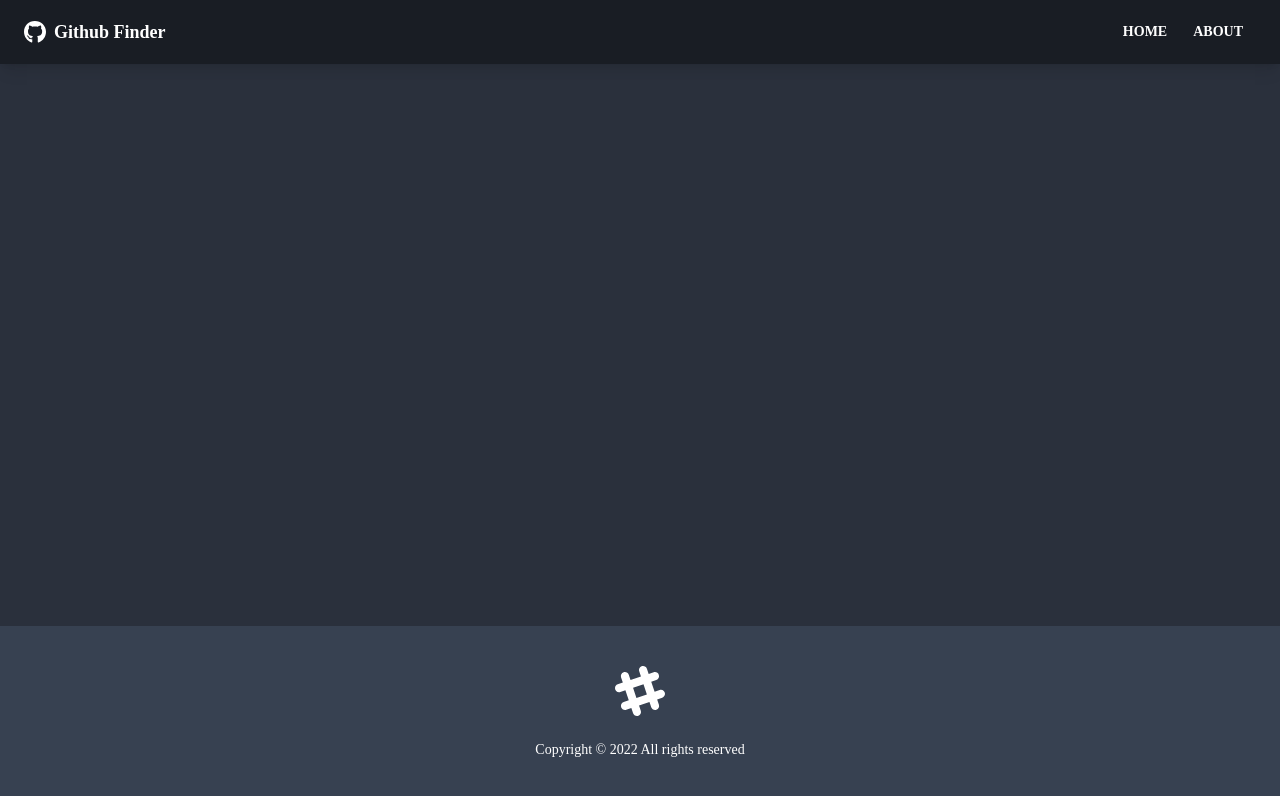
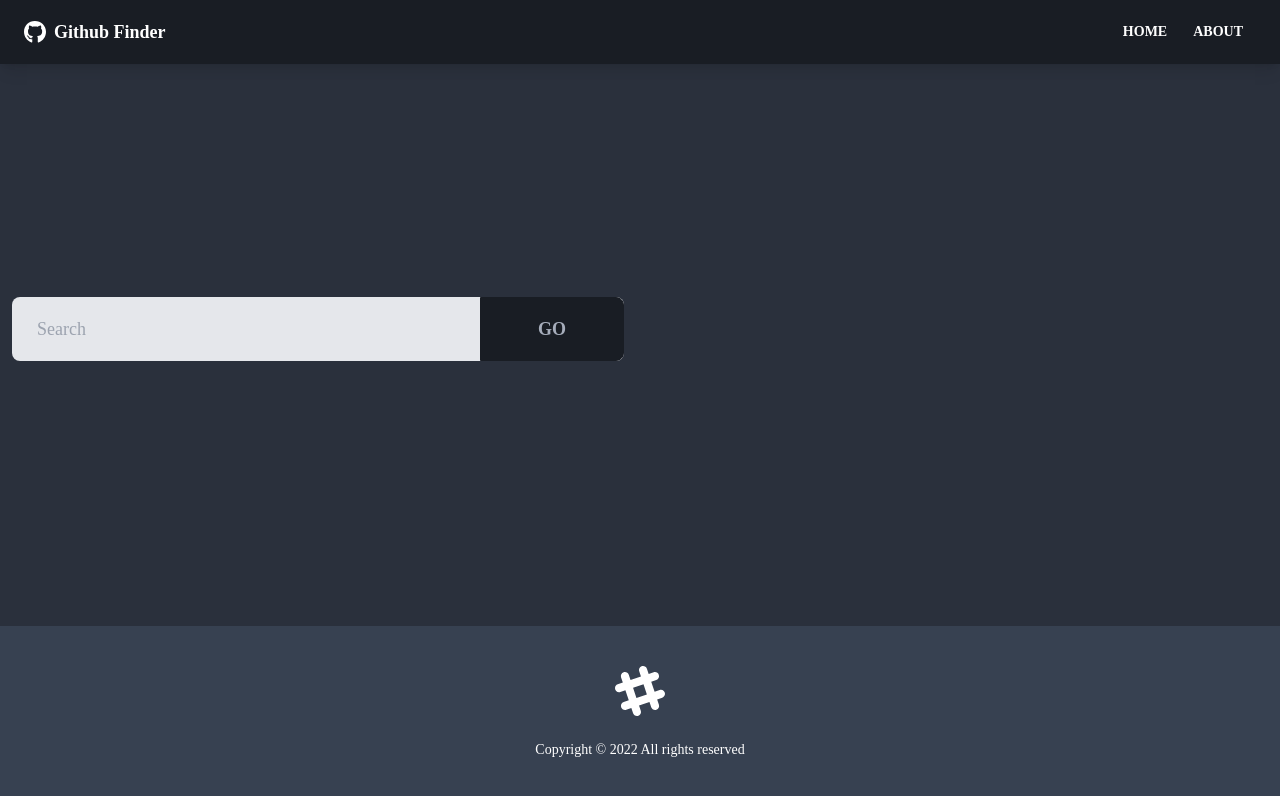
Before and after one commit to develad/github-finder, a React (Create React App) app: page / in a window 1280 px wide. Shown: the top 796 px of the page. Built offline with nearby package versions, Linux system fonts and the light colour scheme; a web font is replaced by a local one.

Commit message:
User Search Component - Chapter 56

```diff
--- /dev/null
+++ b/src/components/users/UsersSearch.jsx
@@ -0,0 +1,50 @@
+import { useState, useContext } from "react";
+import GithubContext from "../../context/github/GithubContext";
+
+function UsersSearch() {
+  const [text, setText] = useState("");
+  const { users } = useContext(GithubContext);
+
+  const handleChange = (e) => setText(e.target.value);
+
+  const handleSubmit = (e) => {
+    e.preventDefault();
+
+    if (text === "") {
+      alert("Please enter something");
+    } else {
+      // @todo - search users
+      setText("");
+    }
+  };
+
+  return (
+    <div className="grid grid-cols-1 xl:grid-cols-2 lg:grid-cols-2 md:grid-cols-2 mb-8 gap-8">
+      <div>
+        <form onSubmit={handleSubmit}>
+          <div className="form-control">
+            <div className="relative">
+              <input
+                type="text"
+                className="w-full pr-40 bg-gray-200 input input-lg text-black"
+                placeholder="Search"
+                value={text}
+                onChange={handleChange}
+              />
+              <button className="absolute top-0 right-0 rounded-l-none w-36 btn btn-lg">
+                Go
+              </button>
+            </div>
+          </div>
+        </form>
+      </div>
+      {users.length > 0 && (
+        <div>
+          <button className="btn btn-ghost btn-lg">Clear</button>
+        </div>
+      )}
+    </div>
+  );
+}
+
+export default UsersSearch;
--- a/src/pages/Home.jsx
+++ b/src/pages/Home.jsx
@@ -1,9 +1,11 @@
 import React from "react";
 import UsersResults from "../components/users/UsersResults";
+import UsersSearch from "../components/users/UsersSearch";
 
 function Home() {
   return (
     <>
+      <UsersSearch />
       <UsersResults />
     </>
   );
```
